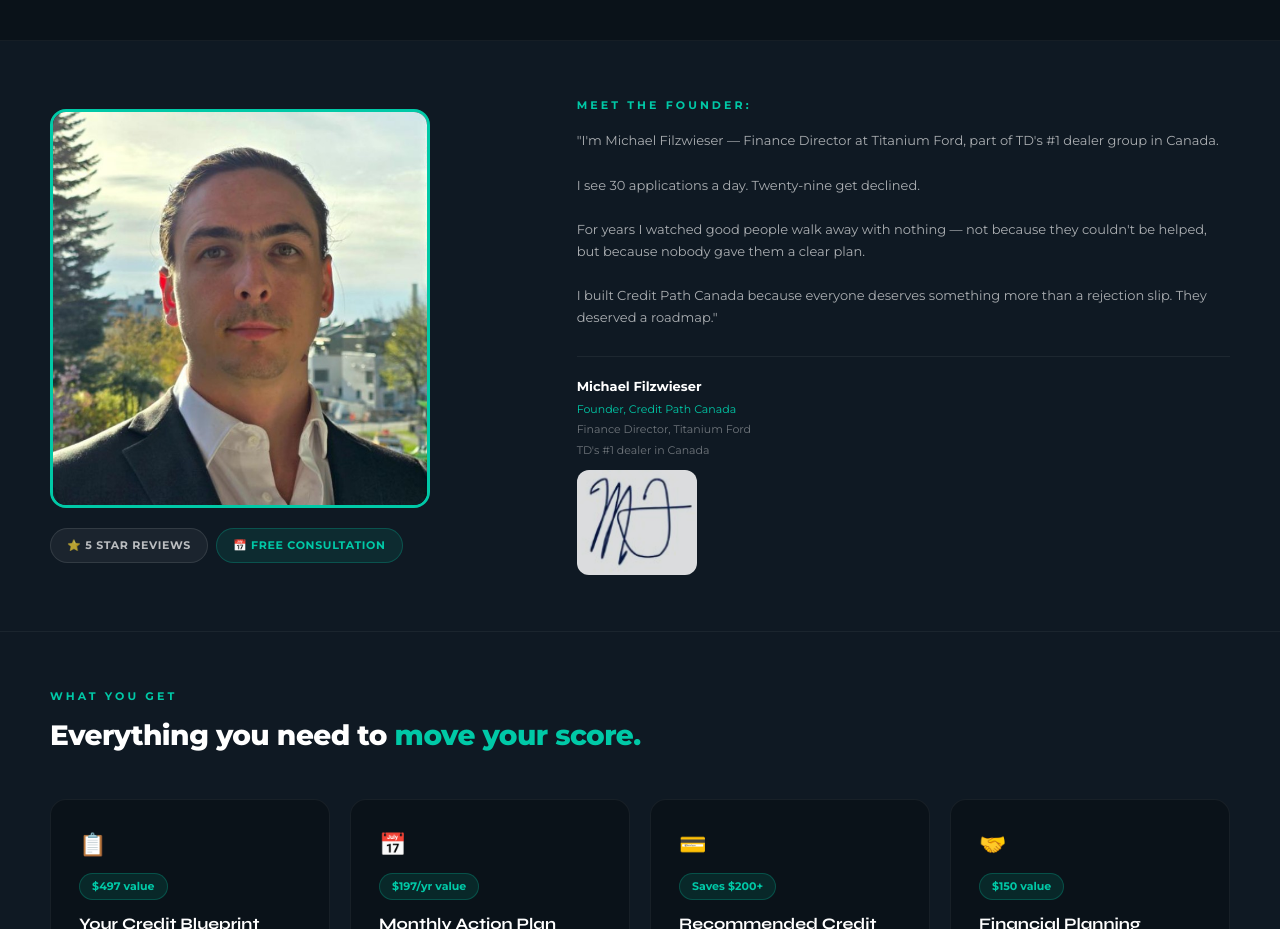
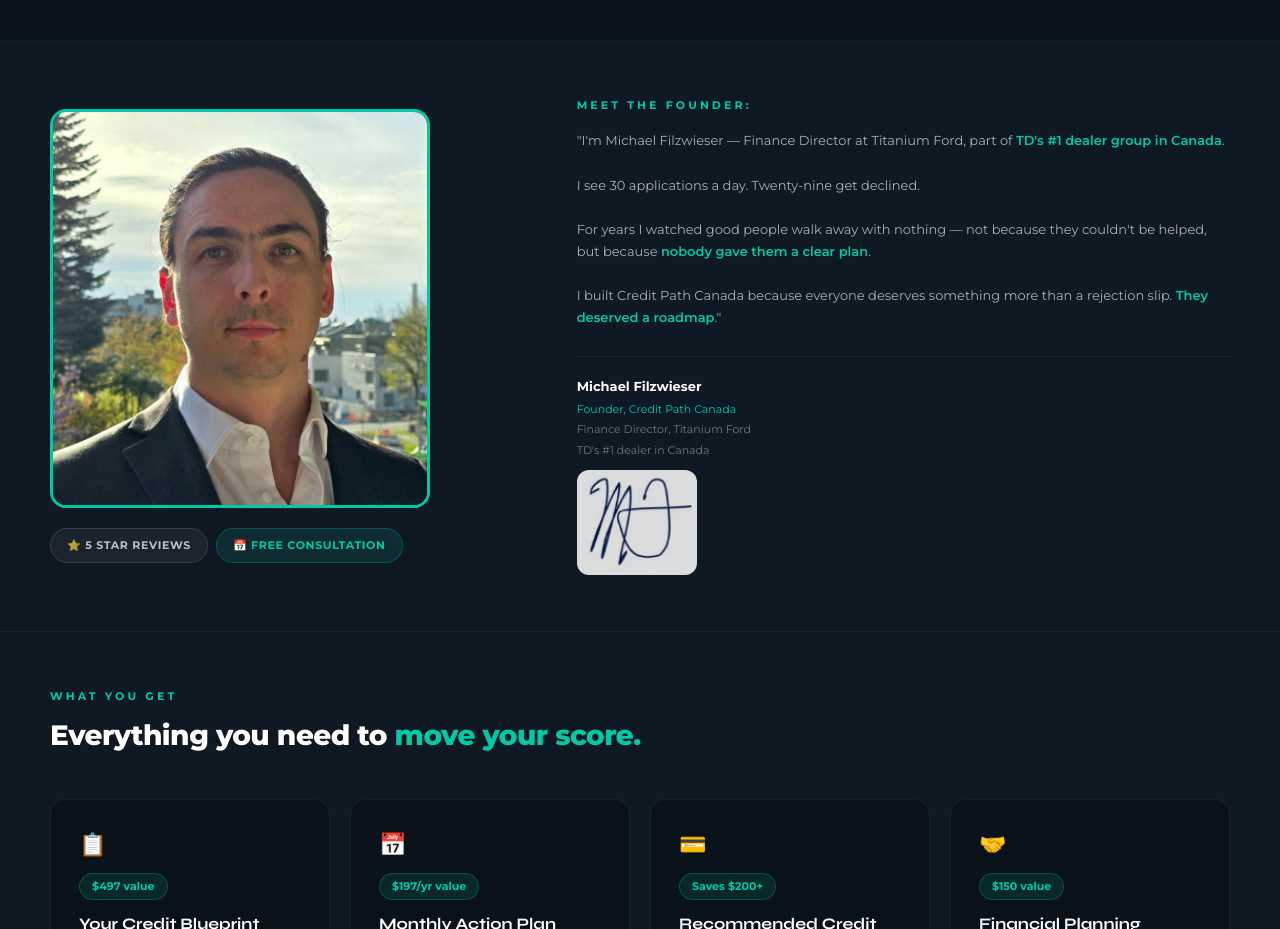
Before and after one commit to mikefilzwieser-alt/creditpath-canada, a Next.js app: page / in a window 1280 px wide. Shown: the part 1220-2149 px from the top of the page. Built offline with nearby package versions, Linux system fonts and the light colour scheme.

Commit message:
style: teal highlights in founder bio on homepage

```diff
--- a/app/page.tsx
+++ b/app/page.tsx
@@ -172,10 +172,10 @@ export default function HomepageV2() {
             <div>
               <p style={{ fontSize: 11, fontWeight: 700, letterSpacing: "0.28em", textTransform: "uppercase", color: TEAL, marginBottom: 16 }}>Meet the founder:</p>
               <p style={{ fontSize: 13, lineHeight: 1.7, color: "rgba(255,255,255,0.65)" }}>
-                "I'm Michael Filzwieser — Finance Director at Titanium Ford, part of TD's #1 dealer group in Canada.<br /><br />
+                "I'm Michael Filzwieser — Finance Director at Titanium Ford, part of <span style={{ color: TEAL, fontWeight: 600 }}>TD's #1 dealer group in Canada</span>.<br /><br />
                 I see 30 applications a day. Twenty-nine get declined.<br /><br />
-                For years I watched good people walk away with nothing — not because they couldn't be helped, but because nobody gave them a clear plan.<br /><br />
-                I built Credit Path Canada because everyone deserves something more than a rejection slip. They deserved a roadmap."
+                For years I watched good people walk away with nothing — not because they couldn't be helped, but because <span style={{ color: TEAL, fontWeight: 600 }}>nobody gave them a clear plan</span>.<br /><br />
+                I built Credit Path Canada because everyone deserves something more than a rejection slip. <span style={{ color: TEAL, fontWeight: 600 }}>They deserved a roadmap</span>."
               </p>
               <div style={{ marginTop: 28, paddingTop: 20, borderTop: "1px solid rgba(255,255,255,0.06)" }}>
                 <p style={{ fontSize: 13, fontWeight: 700, color: "#fff" }}>Michael Filzwieser</p>
```
